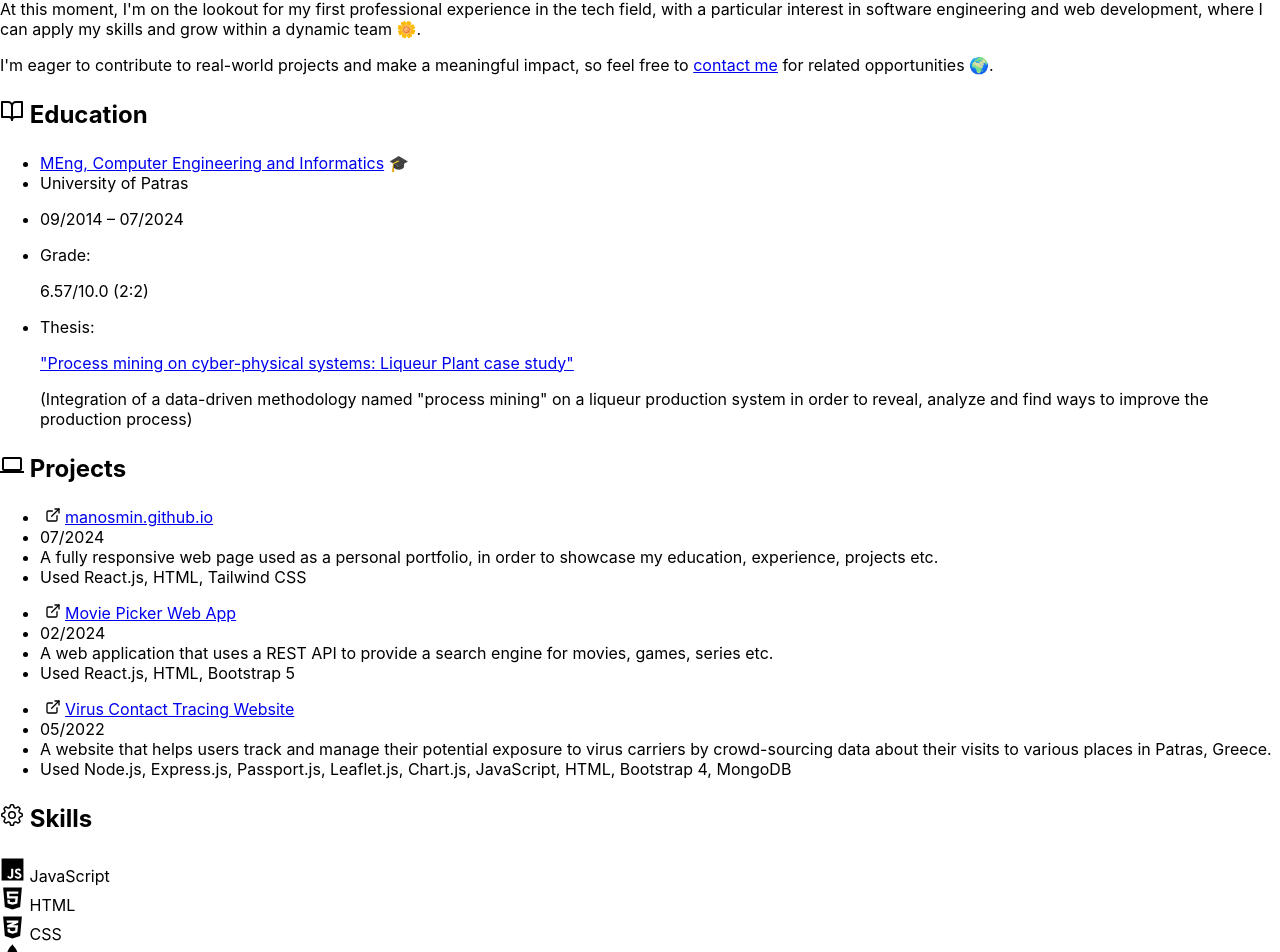
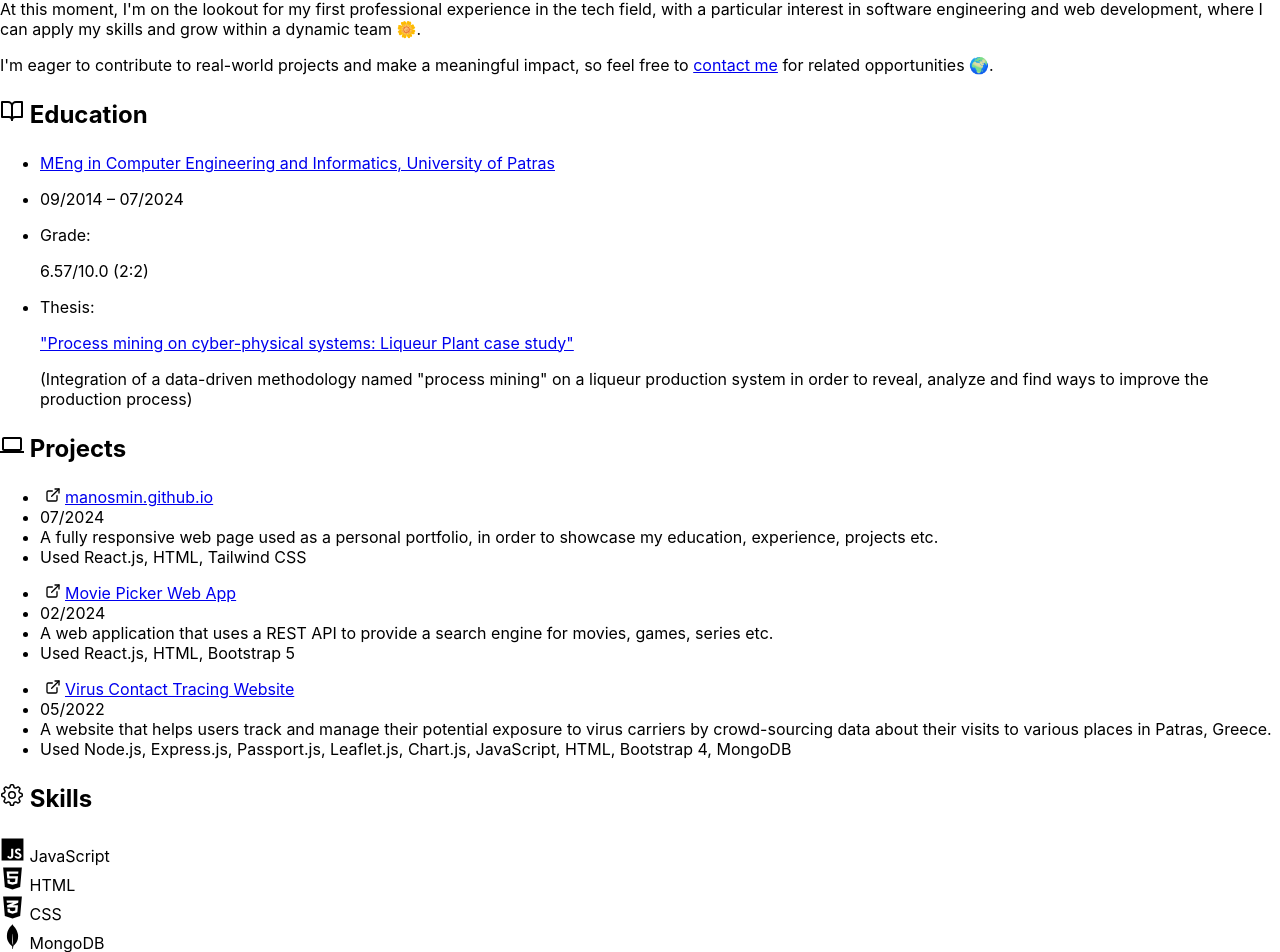
Before and after one commit to manosmin/manosmin.github.io, a React (Create React App) app: page / in a window 1280 px wide. Shown: the part 881-1833 px from the top of the page. Built offline with nearby package versions, Linux system fonts and the light colour scheme.

Commit message:
fixed education text

```diff
--- a/src/components/Education.js
+++ b/src/components/Education.js
@@ -25,9 +25,8 @@ const Education = () => {
             target="_blank"
             className="font-medium hover:underline"
           >
-            MEng, Computer Engineering and Informatics
-          </a> 🎓</li>
-          <li className='font-medium' >University  of Patras</li>
+            MEng in Computer Engineering and Informatics, University  of Patras
+          </a></li>
           <li><p>09/2014 &ndash; 07/2024</p></li>
           <li><p className="inline font-medium" >Grade: </p> <p className="inline">6.57/10.0 (2:2)</p></li>
           <li><p className="inline font-medium" >Thesis: </p>
```
